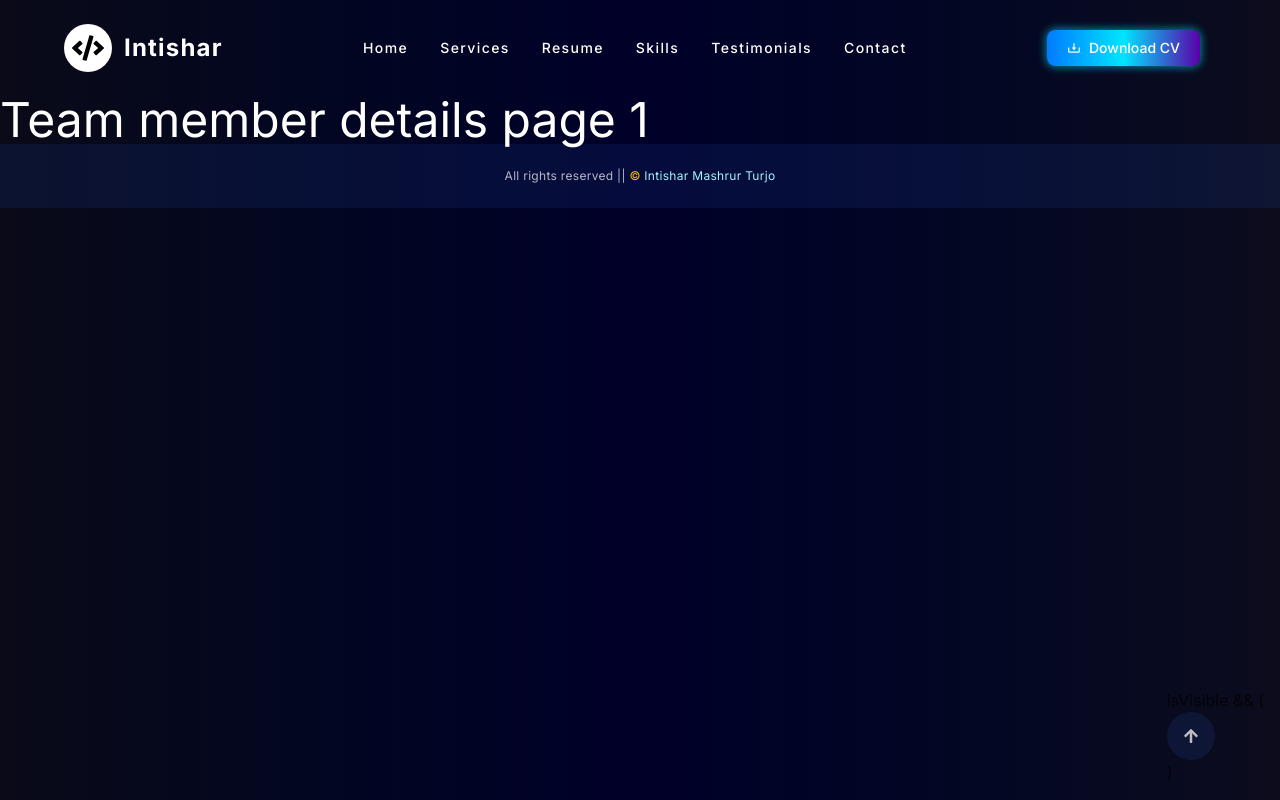
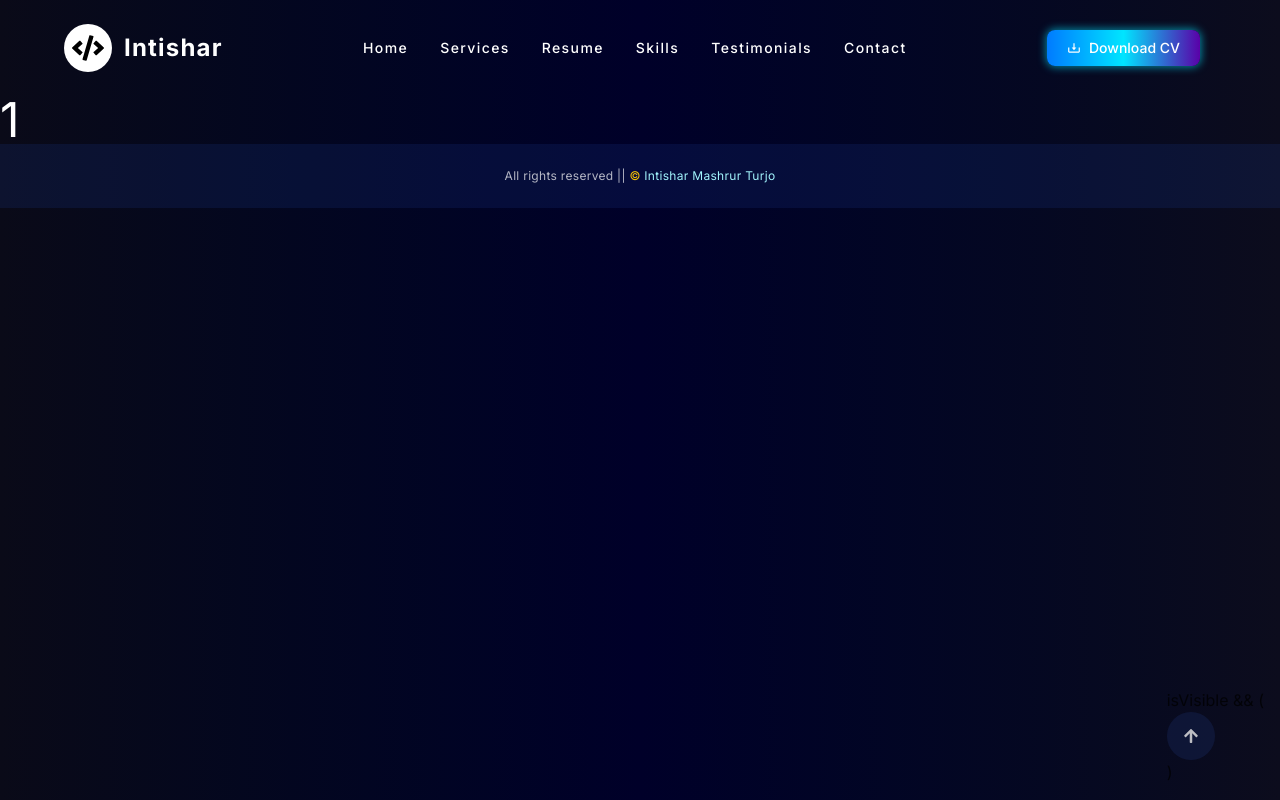
Before and after one commit to intisharmashrurTurjo/IntisharMashrurPortFolioNextJS, a Next.js app: page /about/team/1 in a window 1280 px wide. Built offline with nearby package versions, Linux system fonts and the light colour scheme.

Commit message:
First Mssawssfasf1232g

```diff
--- a/app/about/team/[name]/page.tsx
+++ b/app/about/team/[name]/page.tsx
@@ -1,12 +1,19 @@
-import React from 'react'
+import React from "react";
 
-const TeamDetailsPage = async({ params }) => {
-  const name = (await params).name;
+type TeamDetailsPageProps = {
+  params: {
+    name: string;
+  };
+};
+
+const TeamDetailsPage = async ({ params }: TeamDetailsPageProps) => {
+  const { name } = params;
+
   return (
-    <div className='text-white text-5xl'>
-      Team member details page {name}
+    <div className="text-white text-5xl">
+      {name}
     </div>
-  )
-}
+  );
+};
 
-export default TeamDetailsPage
+export default TeamDetailsPage;
```
